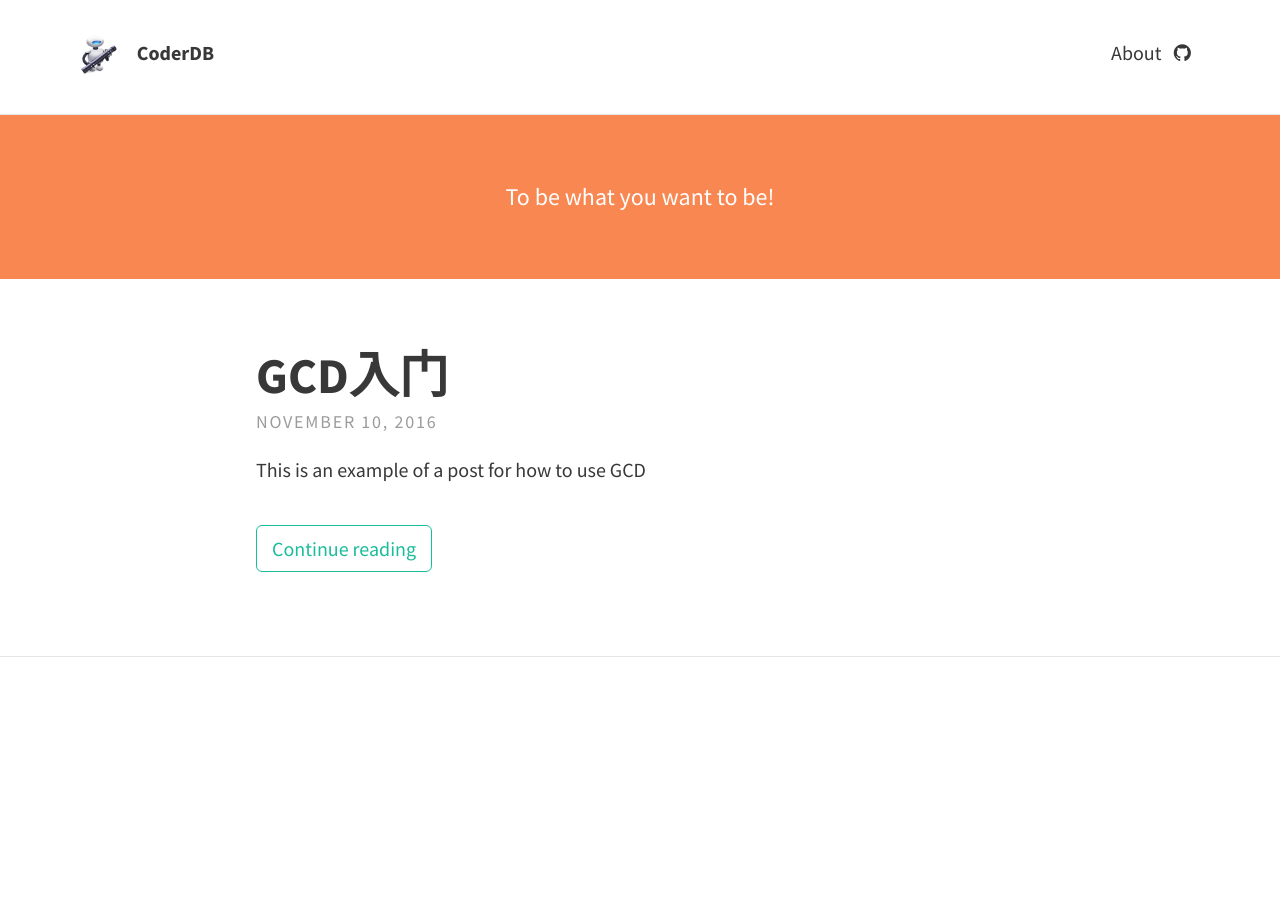
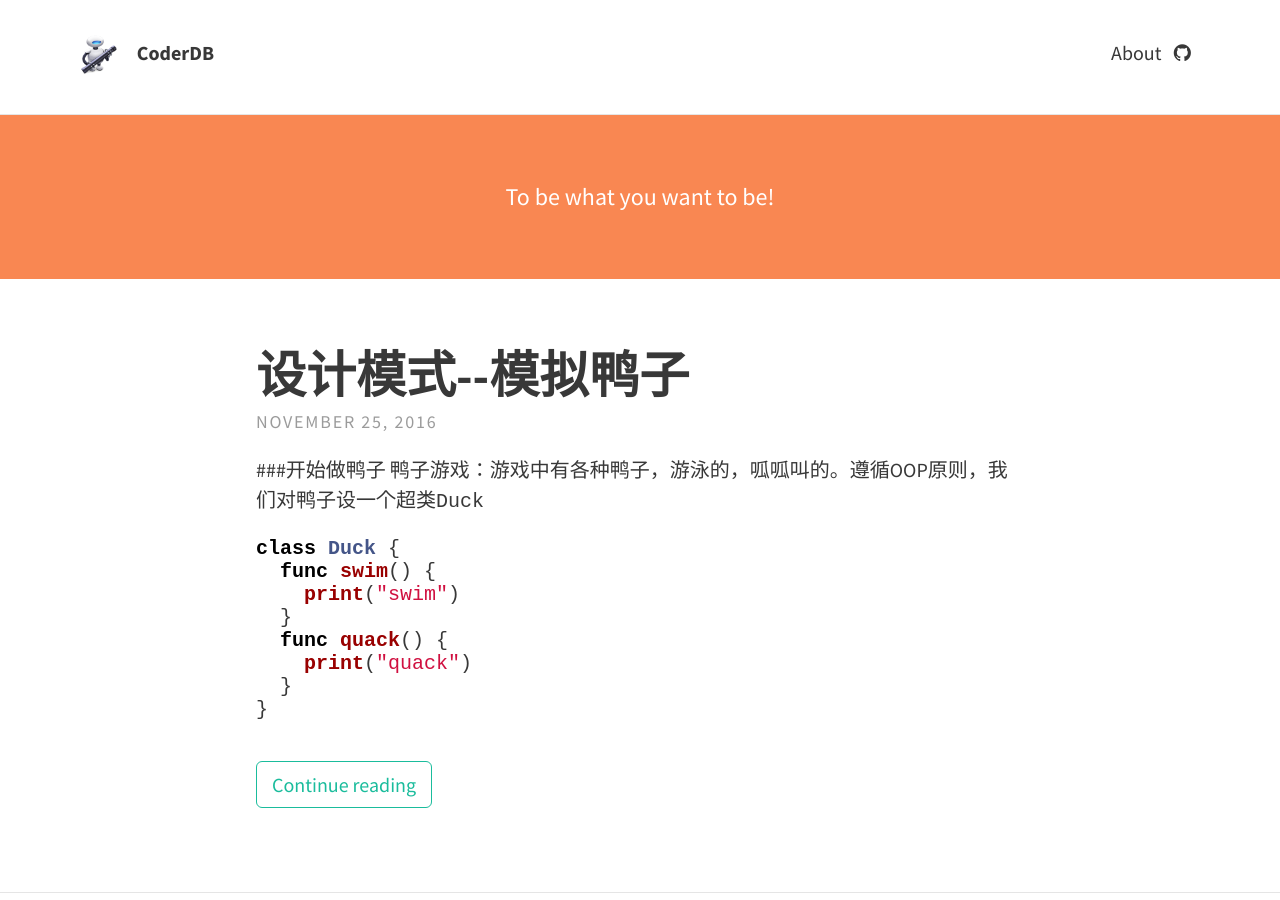
Before and after one commit to CoderDB/CoderDB.github.io, a Jekyll site: the page built from index.html, in a window 1280 px wide. Built offline with Jekyll 4.4.1, drawn with Linux system fonts in a browser that asks for light colours; nearby versions of some CDN libraries; the list of posts is cut into pages by our own code; some of the changed lines change nothing that is shown.

Commit message:
add DesignPattern first blog

```diff
--- a/_posts/2016-11-10-GCD-guide.md
+++ /dev/null
@@ -1,137 +0,0 @@
----
-layout: post
-date: 2016-11-10
-title: GCD入门
----
-
-This is an example of a post for how to use GCD
-
-### 什么是GCD
-
-Grand Central Dispatch is a low-level framework in OS X that manages concurrent and asynchronous execution of tasks across the operating system. Essentially, tasks are queued and scheduled for execution as processor cores become available. By allowing the system to control the allocation of threads to tasks, GCD uses resources more effectively, which help the system and apps run faster, efficiently, and responsively.
-
-GCD supports the implementation of dispatch queues, which execute arbitrary blocks of code asynchronously or synchronously. Use dispatch queues to perform nearly all of the tasks that could be performed on separate threads. Dispatch queues are easier and more efficient to use than the corresponding threaded code. Serial dispatch queues are a good alternative to using timers for synchronization.
-
----
-
-### GCD术语
-
-> * Serial(串行): FIFO 任务顺序执行
-> * Concurrent(并发): 多个任务并发(同时)执行
-> * Sync(同步): 在当前线程中执行任务
-> * Async(异步): 在新的线程中执行任务
-
----
-
-### 创建队列
-
-#### 1. Serial 串行队列
-{% highlight swift %}
-let serialQueue = DispatchQueue(label: "serialQueue")
-{% endhighlight %}
-#### 2. Concurrent 并发队列
-{% highlight swift %}
-let concurrentQueue = DispatchQueue(label: "concurrentQueue", attributes: DispatchQueue.Attributes.concurrent)
-{% endhighlight %}
-
----
-
-### GCD使用
-
-#### 1. Serial + Sync 串行同步
-{% highlight swift %}
-    func serialSync() {
-        print("----\(Thread.current)")
-        print("----\(1)")
-        serialQueue.sync {
-            print("====\(Thread.current)")
-            print("====\(2)")
-        }
-        print("++++\(Thread.current)")
-        print("++++\(3)")
-    }
-// 输出结果:
-    ----<NSThread: 0x6000000658c0>{number = 1, name = main}
-    ----1
-    ====<NSThread: 0x6000000658c0>{number = 1, name = main}
-    ====2
-    ++++<NSThread: 0x6000000658c0>{number = 1, name = main}
-    ++++3
-{% endhighlight %}
-
-> **串行同步，在当前线程中按顺序一次执行**
-
-#### 2. Serial + Async 串行异步
-{% highlight swift %}
-    func serialAsync() {
-        print("----\(Thread.current)")
-        print("----1")
-        serialQueue.async {
-            print("====\(Thread.current)")
-            print("====2")
-        }
-        print("++++\(Thread.current)")
-        print("++++3")
-    }
-// 输出结果:
-    ----<NSThread: 0x170261a40>{number = 1, name = main}
-    ----1
-    ++++<NSThread: 0x170261a40>{number = 1, name = main}
-    ++++3
-    ====<NSThread: 0x174264340>{number = 5, name = (null)}
-    ====2
-{% endhighlight %}
-
-> **串行队列，异步执行，会开线程，一定是先执行外部(当前线程)，再执行block里面(新开线程)**
-
-#### 3. Concurrent + Sync 并发同步
-{% highlight swift %}
-    func concurrentSync() {
-        print("----\(Thread.current)")
-        print("----1")
-        concurrentQueue.sync {
-            print("====\(Thread.current)")
-            print("====2")
-        }
-        print("++++\(Thread.current)")
-        print("++++3")
-    }
-// 输出结果:
-
-    ----<NSThread: 0x600000067bc0>{number = 1, name = main}
-    ----1
-    ====<NSThread: 0x600000067bc0>{number = 1, name = main}
-    ====2
-    ++++<NSThread: 0x600000067bc0>{number = 1, name = main}
-    ++++3
-{% endhighlight %}
-> **并发同步，不会开线程，顺序执行**
-
-#### 4. Concurrent + ASync 并发异步
-{% highlight swift %}
-    func concurrentAsync() {
-        print("----\(Thread.current)")
-        print("----1")
-        concurrentQueue.async {
-            print("====\(Thread.current)")
-            print("====2")
-        }
-        print("++++\(Thread.current)")
-        print("++++3")
-    }
-// 输出结果:
-    ----<NSThread: 0x174066400>{number = 1, name = main}
-    ----1
-    ++++<NSThread: 0x174066400>{number = 1, name = main}
-    ++++3
-    ====<NSThread: 0x17406e540>{number = 5, name = (null)}
-    ====2
-{% endhighlight %}
-
-> **并发异步，会开线程，先执行block外**
-
----
-
-### 总结
-> * 同步执行不管是并发队列，还是串行队列，都不会开线程，都是顺序执行
-> * 异步执行不管是并发队列，还是串行队列，都会开线程，都是先执行block外，在执行内
--- /dev/null
+++ b/_posts/2016-11-25-Design-Pattern.md
@@ -0,0 +1,73 @@
+---
+layout: post
+date: 2016-11-25
+title: 设计模式--模拟鸭子
+feature-img: "img/green.png"
+---
+
+
+
+###开始做鸭子
+鸭子游戏：游戏中有各种鸭子，游泳的，呱呱叫的。遵循OOP原则，我们对鸭子设一个超类`Duck`
+{% highlight swift %}
+class Duck {
+  func swim() {
+    print("swim")
+  }
+  func quack() {
+    print("quack")
+  }
+}
+{% endhighlight swift %}
+
+
+### 设计原则
+
+找出应用中可能需要变化之处，将它们独立出来
+
+---
+
+<h3>一、从模拟鸭子游戏开始</h3>
+什么是模拟鸭子游戏？是指游戏中会出现各种鸭子，一边游泳戏水的，一边呱呱叫的。根据面向对象(OO)原则，设计了一个鸭子的超类（SuperClass），让各种鸭子继承此超类。
+
+<img class="alignnone size-full wp-image-35" src="http://ogkg37m8j.bkt.clouddn.com/image/designpattern/designpattern_duck_01.jpg" alt="designpattern_duck_01" width="3680" height="2450" />
+<h3>二、现在要让鸭子能飞</h3>
+领导们进过一番黑天昏地的讨论之后郑重的决定，为了让竞争对手再无还手之力，我们的鸭子要会飞。这时leader拍着胸脯说没问题，分分钟搞定。
+<img class="alignnone size-full wp-image-35" src="http://ogkg37m8j.bkt.clouddn.com/image/designpattern/designpattern_duck_02.jpg" alt="designpattern_duck_02" width="3680" height="2450" />
+现在看起来就是这样：
+<img class="alignnone size-full wp-image-35" src="http://ogkg37m8j.bkt.clouddn.com/image/designpattern/designpattern_duck_03.jpg" alt="designpattern_duck_03" width="3680" height="2450" />
+
+好了！一切都OK了！静待Demo day了! but 问题来了！
+<img class="alignnone size-full wp-image-35" src="http://ogkg37m8j.bkt.clouddn.com/image/designpattern/designpattern_duck_04.jpg" alt="designpattern_duck_04" width="3680" height="2450" />
+
+现在看起来是这样，程序汪该怎么办呢？
+<img class="alignnone size-full wp-image-35" src="http://ogkg37m8j.bkt.clouddn.com/image/designpattern/designpattern_duck_05.jpg" alt="designpattern_duck_05" width="3680" height="2450" />
+
+于是程序汪想到可以把橡皮鸭类中fly()方法覆盖掉，就好像覆盖quack()的做法一样······
+<img class="alignnone size-full wp-image-35" src="http://ogkg37m8j.bkt.clouddn.com/image/designpattern/designpattern_duck_06.jpg" alt="designpattern_duck_06" width="3680" height="2450" />
+<h3>三、利用协议如何？</h3>
+程序汪意识到继承不可取，并且他非常肯定地知道产品猪以后肯定是会随时改变的，每当改变一次有新的鸭子类出现时，他都可能要覆盖quack()和fly()······所以程序汪决定把fly()从超类中取出来，放进一个"Flyable"协议中，这样一来，只有会飞的鸭子才实现这个协议。同样的，可以设计一个“Quackable”协议，因为不是所有的鸭子都会叫。
+<img class="alignnone size-full wp-image-35" src="http://ogkg37m8j.bkt.clouddn.com/image/designpattern/designpattern_duck_07.jpg" alt="designpattern_duck_07" width="3680" height="2450" />
+在Swift中协议可以有默认的实现，Flyable，Quackable已经可以很好的解决上面遇到的问题了（不会再有会飞的橡皮鸭子了）。但如果在会飞的鸭子中，飞行的动作有多种······so想了又想：我们知道Duck类的fly()和quack()会随着鸭子类的不同而改变，所以我们把“变化的”部分从Duck类中分离出来
+<img class="alignnone size-full wp-image-35" src="http://ogkg37m8j.bkt.clouddn.com/image/designpattern/designpattern_duck_08.jpg" alt="designpattern_duck_08" width="3680" height="2450" />
+其实这里隐含着一条“极其不可思议”的设计原则
+<img class="alignnone size-full wp-image-35" src="http://ogkg37m8j.bkt.clouddn.com/image/designpattern/designpattern_duck_09.jpg" alt="designpattern_duck_09" width="3680" height="2450" />
+<em><strong>把会变化的部分“封装”起来，好让其他部分不会受到影响</strong></em>
+
+换句话说
+
+<em><strong>把会变化的部分取出来，以便以后可以轻易的改动或扩充，而不影响不需要变化的部分</strong></em>
+
+如果每次新的需求一来，都会使某方面的代码发生变化，那么可以确定，这部分的代码需要被抽出来。
+<h3>四、设计鸭子的行为</h3>
+我们想要能够“指定”鸭子的行为到鸭子的实例。比方说，生产一个绿头鸭并指定特定“类型”的飞行行为给它。
+
+利用协议代表每个行为，FlyBehavior，QuackBehavior，而需要这种行为的鸭子类就实现这个协议。从现在开始，鸭子的行为将放在分开的类中，此类专门提供某行为接口的实现（而在Swift中我们几乎不需要这么做，因为协议可以有默认的实现）。这样，鸭子类就不需要知道行为的实现细节。
+<img class="alignnone size-full wp-image-35" src="http://ogkg37m8j.bkt.clouddn.com/image/designpattern/designpattern_duck_10.jpg" alt="designpattern_duck_10" width="3680" height="2450" />
+在新设计中，实际的“实现”不会在鸭子子类中，而是特定的具体行为自己实现。这里又隐含了一条相当牛逼的设计原则：
+<img class="alignnone size-full wp-image-35" src="http://ogkg37m8j.bkt.clouddn.com/image/designpattern/designpattern_duck_11.jpg" alt="designpattern_duck_11" width="3680" height="2450" />
+
+<em><strong>“针对接口编程”真正的意思是“针对超类型编程”</strong></em>
+
+针对超类型编程，执行时会根据实际情况执行真正的行为。举个🌰：
+<img class="alignnone size-full wp-image-35" src="http://ogkg37m8j.bkt.clouddn.com/image/designpattern/designpattern_duck_12.jpg" alt="designpattern_duck_12" width="3680" height="2450" />
```
Also changed, not shown: _sass/layouts/_posts.scss (line endings or trailing spaces), img/blue.png (added), img/green.png (added).
